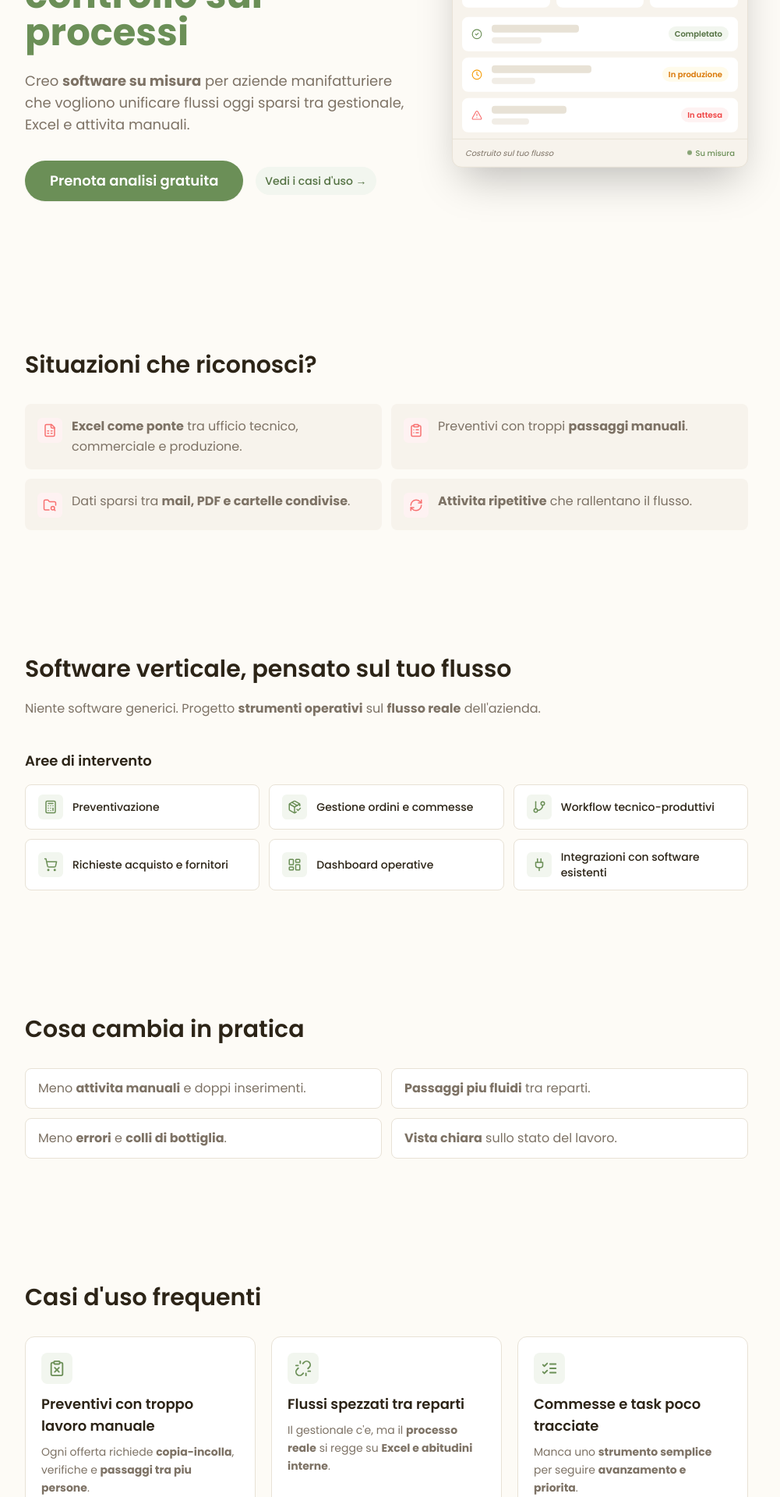
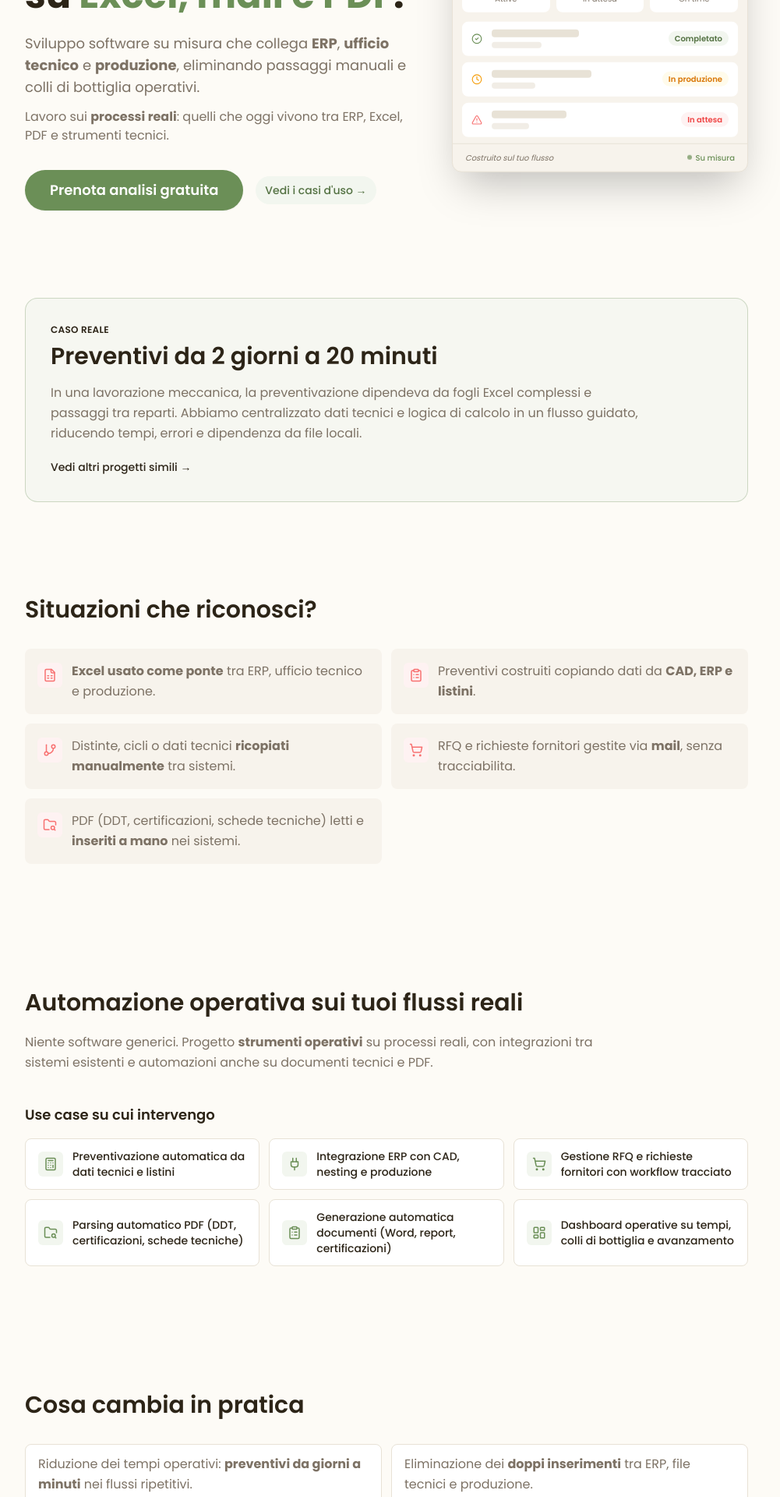
Before and after one commit to francemazzi/frasma, a Next.js app: page /manifattura in a window 1280 px wide. Shown: the part 280-2200 px from the top of the page at 78% size, without its empty margins (144-1145 px from the left). Built offline with nearby package versions, Linux system fonts and the light colour scheme.

Commit message:
feat: update content and structure of Manifattura page to enhance clarity, including refined problem descriptions, benefits, and typical cases for improved user understanding

```diff
--- a/pages/manifattura.tsx
+++ b/pages/manifattura.tsx
@@ -5,9 +5,7 @@ import {
   FileSpreadsheet,
   ClipboardList,
   FolderSearch,
-  RefreshCw,
   Calculator,
-  PackageCheck,
   GitBranch,
   ShoppingCart,
   LayoutDashboard,
@@ -28,7 +26,7 @@ const problemi = [
     icon: FileSpreadsheet,
     node: (
       <>
-        <strong>Excel come ponte</strong> tra ufficio tecnico, commerciale e
+        <strong>Excel usato come ponte</strong> tra ERP, ufficio tecnico e
         produzione.
       </>
     ),
@@ -38,53 +36,86 @@ const problemi = [
     icon: ClipboardList,
     node: (
       <>
-        Preventivi con troppi <strong>passaggi manuali</strong>.
+        Preventivi costruiti copiando dati da{" "}
+        <strong>CAD, ERP e listini</strong>.
       </>
     ),
   },
   {
-    key: "dati",
-    icon: FolderSearch,
+    key: "distinte",
+    icon: GitBranch,
     node: (
       <>
-        Dati sparsi tra <strong>mail, PDF e cartelle condivise</strong>.
+        Distinte, cicli o dati tecnici <strong>ricopiati manualmente</strong>{" "}
+        tra sistemi.
       </>
     ),
   },
   {
-    key: "ripetitive",
-    icon: RefreshCw,
+    key: "rfq",
+    icon: ShoppingCart,
     node: (
       <>
-        <strong>Attivita ripetitive</strong> che rallentano il flusso.
+        RFQ e richieste fornitori gestite via <strong>mail</strong>, senza
+        tracciabilita.
+      </>
+    ),
+  },
+  {
+    key: "pdf",
+    icon: FolderSearch,
+    node: (
+      <>
+        PDF (DDT, certificazioni, schede tecniche) letti e{" "}
+        <strong>inseriti a mano</strong> nei sistemi.
       </>
     ),
   },
 ];
 
 const areeIntervento = [
-  { label: "Preventivazione", icon: Calculator },
-  { label: "Gestione ordini e commesse", icon: PackageCheck },
-  { label: "Workflow tecnico-produttivi", icon: GitBranch },
-  { label: "Richieste acquisto e fornitori", icon: ShoppingCart },
-  { label: "Dashboard operative", icon: LayoutDashboard },
-  { label: "Integrazioni con software esistenti", icon: Plug },
+  {
+    label: "Preventivazione automatica da dati tecnici e listini",
+    icon: Calculator,
+  },
+  {
+    label: "Integrazione ERP con CAD, nesting e produzione",
+    icon: Plug,
+  },
+  {
+    label: "Gestione RFQ e richieste fornitori con workflow tracciato",
+    icon: ShoppingCart,
+  },
+  {
+    label: "Parsing automatico PDF (DDT, certificazioni, schede tecniche)",
+    icon: FolderSearch,
+  },
+  {
+    label: "Generazione automatica documenti (Word, report, certificazioni)",
+    icon: ClipboardList,
+  },
+  {
+    label: "Dashboard operative su tempi, colli di bottiglia e avanzamento",
+    icon: LayoutDashboard,
+  },
 ];
 
 const benefici: { key: string; node: React.ReactNode }[] = [
   {
-    key: "manuali",
+    key: "tempi",
     node: (
       <>
-        Meno <strong>attivita manuali</strong> e doppi inserimenti.
+        Riduzione dei tempi operativi: <strong>preventivi da giorni a
+        minuti</strong> nei flussi ripetitivi.
       </>
     ),
   },
   {
-    key: "velocizzare",
+    key: "doppi",
     node: (
       <>
-        <strong>Passaggi piu fluidi</strong> tra reparti.
+        Eliminazione dei <strong>doppi inserimenti</strong> tra ERP, file
+        tecnici e produzione.
       </>
     ),
   },
@@ -92,15 +123,17 @@ const benefici: { key: string; node: React.ReactNode }[] = [
     key: "errori",
     node: (
       <>
-        Meno <strong>errori</strong> e <strong>colli di bottiglia</strong>.
+        Meno <strong>errori da copia-incolla</strong> e meno versioni non
+        allineate.
       </>
     ),
   },
   {
-    key: "vista",
+    key: "tracciabilita",
     node: (
       <>
-        <strong>Vista chiara</strong> sullo stato del lavoro.
+        <strong>Maggiore tracciabilita</strong> tra ufficio tecnico, acquisti
+        e produzione.
       </>
     ),
   },
@@ -109,31 +142,31 @@ const benefici: { key: string; node: React.ReactNode }[] = [
 const casiTipici = [
   {
     icon: ClipboardX,
-    titolo: "Preventivi con troppo lavoro manuale",
+    titolo: "Preventivi da CAD, ERP e listini non allineati",
     testo: (
       <>
-        Ogni offerta richiede <strong>copia-incolla</strong>, verifiche e{" "}
-        <strong>passaggi tra piu persone</strong>.
+        Ogni offerta richiede <strong>copia-incolla</strong>, verifiche su fonti
+        diverse e passaggi tra piu persone.
       </>
     ),
   },
   {
     icon: Unlink,
-    titolo: "Flussi spezzati tra reparti",
+    titolo: "ERP presente, ma processo reale ancora su Excel e mail",
     testo: (
       <>
-        Il gestionale c&apos;e, ma il <strong>processo reale</strong> si regge
-        su <strong>Excel e abitudini interne</strong>.
+        Il gestionale c&apos;e, ma la parte operativa si regge su{" "}
+        <strong>file locali, messaggi e passaggi manuali</strong>.
       </>
     ),
   },
   {
     icon: ListChecks,
-    titolo: "Commesse e task poco tracciate",
+    titolo: "RFQ fornitori e approvazioni senza storico unico",
     testo: (
       <>
-        Manca uno <strong>strumento semplice</strong> per seguire{" "}
-        <strong>avanzamento e priorita</strong>.
+        Richieste e risposte restano distribuite tra canali diversi, con{" "}
+        <strong>tracciabilita debole</strong> su tempi e decisioni.
       </>
     ),
   },
@@ -141,28 +174,29 @@ const casiTipici = [
 
 const proof: { key: string; node: React.ReactNode }[] = [
   {
-    key: "task",
+    key: "erp-cad",
     node: (
       <>
-        <strong>Centralizzazione</strong> di task e preventivazione in un&apos;
-        <strong>unica piattaforma</strong>.
+        Integrazione tra <strong>ERP</strong>, strumenti{" "}
+        <strong>CAD/nesting</strong> e flussi produttivi.
       </>
     ),
   },
   {
-    key: "flusso",
+    key: "rfq",
     node: (
       <>
-        <strong>Automazione</strong> del flusso ordine &rarr; distinta &rarr;
-        preventivo.
+        Workflow RFQ e richieste fornitori con <strong>stato tracciato</strong>{" "}
+        e storico approvazioni.
       </>
     ),
   },
   {
-    key: "misura",
+    key: "ai-pdf",
     node: (
       <>
-        Workflow <strong>su misura</strong> per unificare sistemi oggi dispersi.
+        Parsing assistito da <strong>AI</strong> su PDF tecnici e
+        certificazioni, con meno inserimento manuale.
       </>
     ),
   },
@@ -229,17 +263,17 @@ const ctaVariants: Record<CtaVariantKey, CtaVariant> = {
   a: {
     finalPrimary: "Prenota analisi gratuita",
     finalMicrocopy:
-      "Call di 30 minuti, concreta e senza vendita aggressiva: capiamo se e dove conviene intervenire.",
+      "Porta un processo reale: in 30 minuti identifichiamo colli di bottiglia, priorita e prossimo passo operativo.",
   },
   b: {
     finalPrimary: "Blocca la tua call di 30 minuti",
     finalMicrocopy:
-      "Nessun vincolo contrattuale: solo un confronto operativo sul tuo caso specifico.",
+      "Confronto operativo sul tuo caso: usciamo con una direzione pratica, non con una proposta generica.",
   },
   c: {
     finalPrimary: "Richiedi analisi sul tuo caso",
     finalMicrocopy:
-      "Condividi il contesto, ricevi una direzione chiara. Nessuna offerta commerciale durante la call.",
+      "Analizziamo un flusso reale e definiamo dove intervenire prima, con impatto misurabile.",
   },
 };
 
@@ -257,7 +291,7 @@ export default function ManifatturaPage() {
         <title>Software operativo per aziende manifatturiere | Frasma</title>
         <meta
           name="description"
-          content="Landing dedicata alle aziende manifatturiere: software verticale per ridurre passaggi manuali, errori e tempi morti."
+          content="Software operativo per manifattura: integrazione ERP, ufficio tecnico e produzione, con automazioni su Excel, mail e PDF."
         />
       </Head>
 
@@ -266,16 +300,20 @@ export default function ManifatturaPage() {
         <section className="section-farm pt-16 pb-20 sm:pt-24 sm:pb-28 relative overflow-hidden">
           <div className="relative lg:pr-[420px]">
             <p className="mb-5 inline-flex rounded-full border border-farm-border bg-farm-surface px-4 py-2 text-sm font-medium text-farm-secondary">
-              Quando il gestionale non basta
+              Il gestionale c&apos;e. Il processo no.
             </p>
             <h1 className="max-w-3xl text-3xl font-bold leading-tight sm:text-5xl">
-              Meno passaggi manuali,{" "}
-              <span className="text-sage">piu controllo sui processi</span>
+              Il gestionale c&apos;e. Ma il lavoro gira ancora su{" "}
+              <span className="text-sage">Excel, mail e PDF</span>.
             </h1>
             <p className="mt-6 max-w-2xl text-base leading-relaxed text-farm-secondary sm:text-lg">
-              Creo <strong>software su misura</strong> per aziende
-              manifatturiere che vogliono unificare flussi oggi sparsi tra
-              gestionale, Excel e attivita manuali.
+              Sviluppo software su misura che collega <strong>ERP</strong>,{" "}
+              <strong>ufficio tecnico</strong> e <strong>produzione</strong>,
+              eliminando passaggi manuali e colli di bottiglia operativi.
+            </p>
+            <p className="mt-3 max-w-2xl text-sm leading-relaxed text-farm-secondary sm:text-base">
+              Lavoro sui <strong>processi reali</strong>: quelli che oggi vivono
+              tra ERP, Excel, PDF e strumenti tecnici.
             </p>
 
             <div className="mt-8 flex flex-wrap items-center gap-4">
@@ -291,6 +329,30 @@ export default function ManifatturaPage() {
           </div>
 
           <DashboardMockup />
+        </section>
+
+        {/* ── Caso in evidenza ── */}
+        <section className="section-farm pb-8 sm:pb-10">
+          <article className="rounded-2xl border border-sage/30 bg-sage-50/70 p-6 sm:p-8">
+            <p className="text-xs font-semibold uppercase tracking-wide text-sage-700">
+              Caso reale
+            </p>
+            <h2 className="mt-2 text-2xl font-semibold sm:text-3xl">
+              Preventivi da 2 giorni a 20 minuti
+            </h2>
+            <p className="mt-4 max-w-3xl text-farm-secondary leading-relaxed">
+              In una lavorazione meccanica, la preventivazione dipendeva da
+              fogli Excel complessi e passaggi tra reparti. Abbiamo centralizzato
+              dati tecnici e logica di calcolo in un flusso guidato, riducendo
+              tempi, errori e dipendenza da file locali.
+            </p>
+            <a
+              href="#progetti"
+              className="mt-5 inline-flex items-center gap-2 text-sm font-medium text-sage-700 hover:text-sage-600"
+            >
+              Vedi altri progetti simili &rarr;
+            </a>
+          </article>
         </section>
 
         {/* ── Problemi ── */}
@@ -310,14 +372,14 @@ export default function ManifatturaPage() {
         {/* ── Cosa faccio ── */}
         <section className="section-farm py-16 sm:py-20">
           <h2 className="text-2xl font-semibold sm:text-3xl">
-            Software verticale, pensato sul tuo flusso
+            Automazione operativa sui tuoi flussi reali
           </h2>
           <p className="mt-5 max-w-3xl text-farm-secondary leading-relaxed">
-            Niente software generici. Progetto{" "}
-            <strong>strumenti operativi</strong> sul{" "}
-            <strong>flusso reale</strong> dell&apos;azienda.
+            Niente software generici. Progetto <strong>strumenti operativi</strong>{" "}
+            su processi reali, con integrazioni tra sistemi esistenti e
+            automazioni anche su documenti tecnici e PDF.
           </p>
-          <h3 className="mt-10 text-lg font-semibold">Aree di intervento</h3>
+          <h3 className="mt-10 text-lg font-semibold">Use case su cui intervengo</h3>
           <div className="mt-4 grid gap-3 grid-cols-2 lg:grid-cols-3">
             {areeIntervento.map((area) => (
               <AreaCard key={area.label} icon={area.icon} label={area.label} />
@@ -437,7 +499,7 @@ export default function ManifatturaPage() {
         </section>
 
         {/* ── Progetti ── */}
-        <section className="section-farm py-16 sm:py-20">
+        <section id="progetti" className="section-farm py-16 sm:py-20">
           <h2 className="text-2xl font-semibold sm:text-3xl">Progetti</h2>
           <div className="mt-8 grid gap-5 md:grid-cols-3">
             {progetti.map((progetto) => (
@@ -467,11 +529,11 @@ export default function ManifatturaPage() {
         <section id="contatti" className="section-farm py-20 sm:py-28">
           <div className="rounded-2xl border-2 border-sage/30 bg-farm-panel p-8 text-center sm:p-14">
             <h2 className="text-2xl font-semibold sm:text-3xl">
-              Processi che sopravvivono tra Excel e passaggi manuali?
+              Processi ancora gestiti tra ERP, Excel, mail e PDF?
             </h2>
             <p className="mx-auto mt-5 max-w-xl text-farm-secondary leading-relaxed">
-              <strong>Call di 30 minuti</strong>: analizziamo il tuo flusso e
-              capiamo se conviene intervenire.
+              <strong>Call di 30 minuti</strong>: analizziamo un processo reale
+              della tua azienda e identifichiamo dove intervenire.
             </p>
             <p className="mx-auto mt-2 max-w-xl text-sm font-medium text-farm-secondary">
               {activeCta.finalMicrocopy}
```
